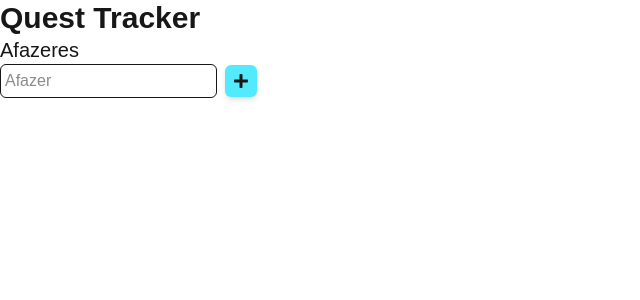
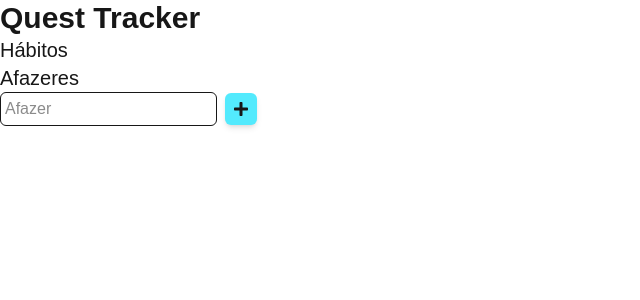
Before and after one commit to gab-souza-martins/gamified-habit-tracker, a Next.js app: page / in a window 1280 px wide. Shown: the top 300 px of the page, without its empty margins (0-640 px from the left). Built offline with nearby package versions, Linux system fonts and the light colour scheme.

Commit message:
Adicionado HabitType.tsx e HabitList.tsx, este já incluindo handlers para a lista de hábitos e o nome de um hábito ao adicionar

```diff
--- /dev/null
+++ b/src/app/Components/HabitList.tsx
@@ -0,0 +1,21 @@
+import React from "react";
+import Habit from "../Types/HabitType";
+
+const HabitList = () => {
+   const [habits, setHabits] = React.useState<Habit[]>([]);
+   const [habitName, setHabitName] = React.useState<string>("");
+
+   React.useEffect(() => {
+      const saved: string | null = localStorage.getItem("habits");
+      const parsed: Habit[] = saved ? JSON.parse(saved) : [];
+      setHabits(parsed);
+   }, []);
+
+   return (
+      <>
+         <h2 className="text-xl">Hábitos</h2>
+      </>
+   );
+};
+
+export default HabitList;
--- /dev/null
+++ b/src/app/Types/HabitType.tsx
@@ -0,0 +1,8 @@
+interface Habit {
+   name: string;
+   streak: number;
+   lastCompleted: string | null;
+   history: string[];
+}
+
+export default Habit;
--- a/src/app/page.tsx
+++ b/src/app/page.tsx
@@ -1,4 +1,5 @@
 "use client";
+import HabitList from "./Components/HabitList";
 import TodoList from "./Components/TodoList";
 
 const Home = () => {
@@ -6,6 +7,7 @@ const Home = () => {
       <>
          <h1 className="text-3xl font-bold">Quest Tracker</h1>
 
+         <HabitList />
          <TodoList />
       </>
    );
```
